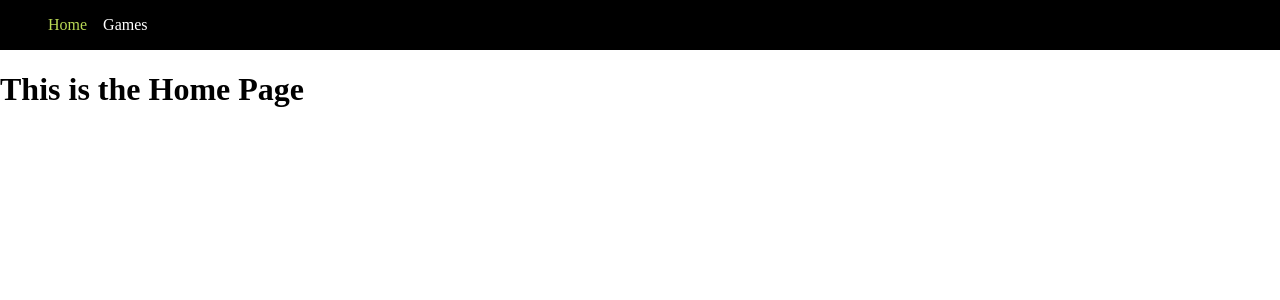
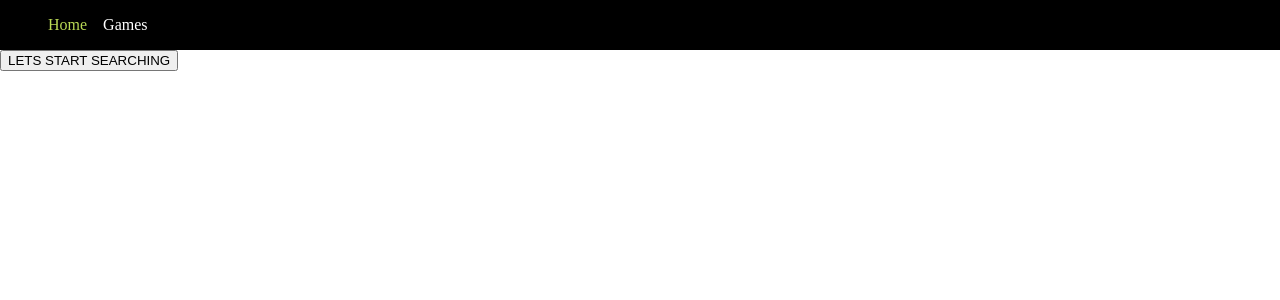
Before and after one commit to jujopico/videojueGO, a React (Create React App) app in the folder client/: page / in a window 1280 px wide. Shown: the top 300 px of the page. Built offline with nearby package versions, Linux system fonts and the light colour scheme.

Commit message:
redirects to gamelist

```diff
--- a/client/src/pages/Home.js
+++ b/client/src/pages/Home.js
@@ -1,8 +1,30 @@
 import React from 'react'
+import { Redirect } from 'react-router-dom'
 
-const Home = () => (
-    <div className="home">
-        <h1>This is the Home Page</h1>
-    </div>
-)
-export default Home
+class MyComponent extends React.Component {
+    state = {
+      redirect: false
+    }
+    setRedirect = () => {
+      this.setState({
+        redirect: true
+      })
+    }
+    renderRedirect = () => {
+      if (this.state.redirect) {
+        return <Redirect to='/games' />
+      }
+    }
+    render () {
+      return (
+
+
+         <div>
+
+          {this.renderRedirect()}
+          <button className='startSearching'onClick={this.setRedirect}>LETS START SEARCHING</button>
+         </div>
+      )
+    }
+  }
+export default MyComponent
```
Also changed, not shown: client/src/App.css (line endings or trailing spaces), 1 other file (tests, documents, lock files or other folders).
